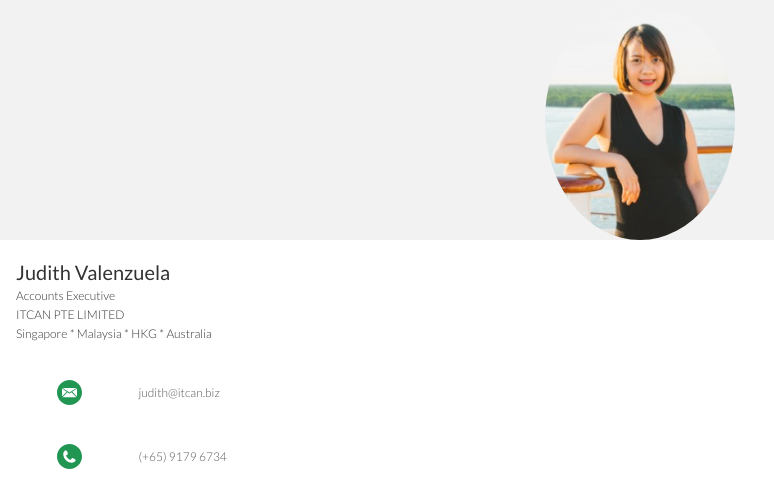
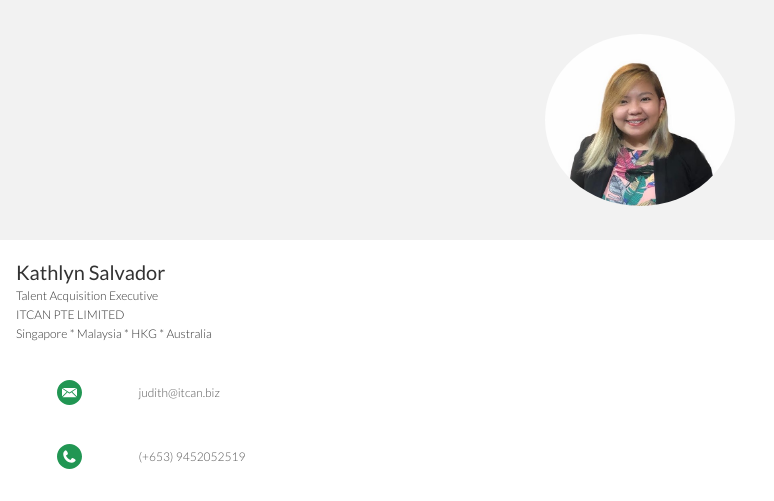
Before and after one commit to ITCANNAMECARD/kathlyn, a plain HTML site: page index.html in a window 1280 px wide. Shown: the top 501 px of the page, 0-774 px from the left. Drawn offline with Linux system fonts and the light colour scheme; a web font is replaced by a local one.

Commit message:
Update index.html

```diff
--- a/index.html
+++ b/index.html
@@ -14,7 +14,7 @@
 			<div class="row">
 				<div class="col"></div>
 				<div class="col is-5">
-					<img class="profile-pic" src="JUDITH VALENZUELA.jpg" alt="Profile Picture">
+					<img class="profile-pic" src="kathlyn.jpg" alt="Profile Picture">
 				</div>
 				<div class="col"></div>
 			</div>
@@ -25,8 +25,8 @@
 		<div class="container">
 			<div class="row name-title-company">
 				<div class="col is-6">
-					<p class="text-name">Judith Valenzuela</p>
-					<p class="text-title-company">Accounts Executive</p>
+					<p class="text-name">Kathlyn Salvador</p>
+					<p class="text-title-company">Talent Acquisition Executive</p>
 					<p class="text-title-company">ITCAN PTE LIMITED</p>
 					<p class="text-title-company">Singapore	*	Malaysia	*	HKG	*	Australia
 				</div>
@@ -38,7 +38,7 @@
 	</section>
 
 	<section class="bg-color-white secondary-info">
-		<a href="mailto:judith@itcan.biz">
+		<a href="mailto:kathlyn@itcan.biz">
 			<div class="container">
 				<div class="row detail">
 					<div class="col">
@@ -56,14 +56,14 @@
 	</section>
 
 	<section class="bg-color-white secondary-info">
-		<a href="tel:+6591796734">
+		<a href="tel:+639452052519">
 			<div class="container">
 				<div class="row detail">
 					<div class="col">
 						<img src="assets/icon-phone.svg" alt="Phone Icon"">
 					</div>
 					<div class="col is-8">
-						<p class="text-detail">(+65) 9179 6734</p>
+						<p class="text-detail">(+653) 9452052519</p>
 					</div>
 					<div class="col">
 						<img src="assets/right-arrow.svg" alt="Right Arrow" height="50%" width="40%">
```
